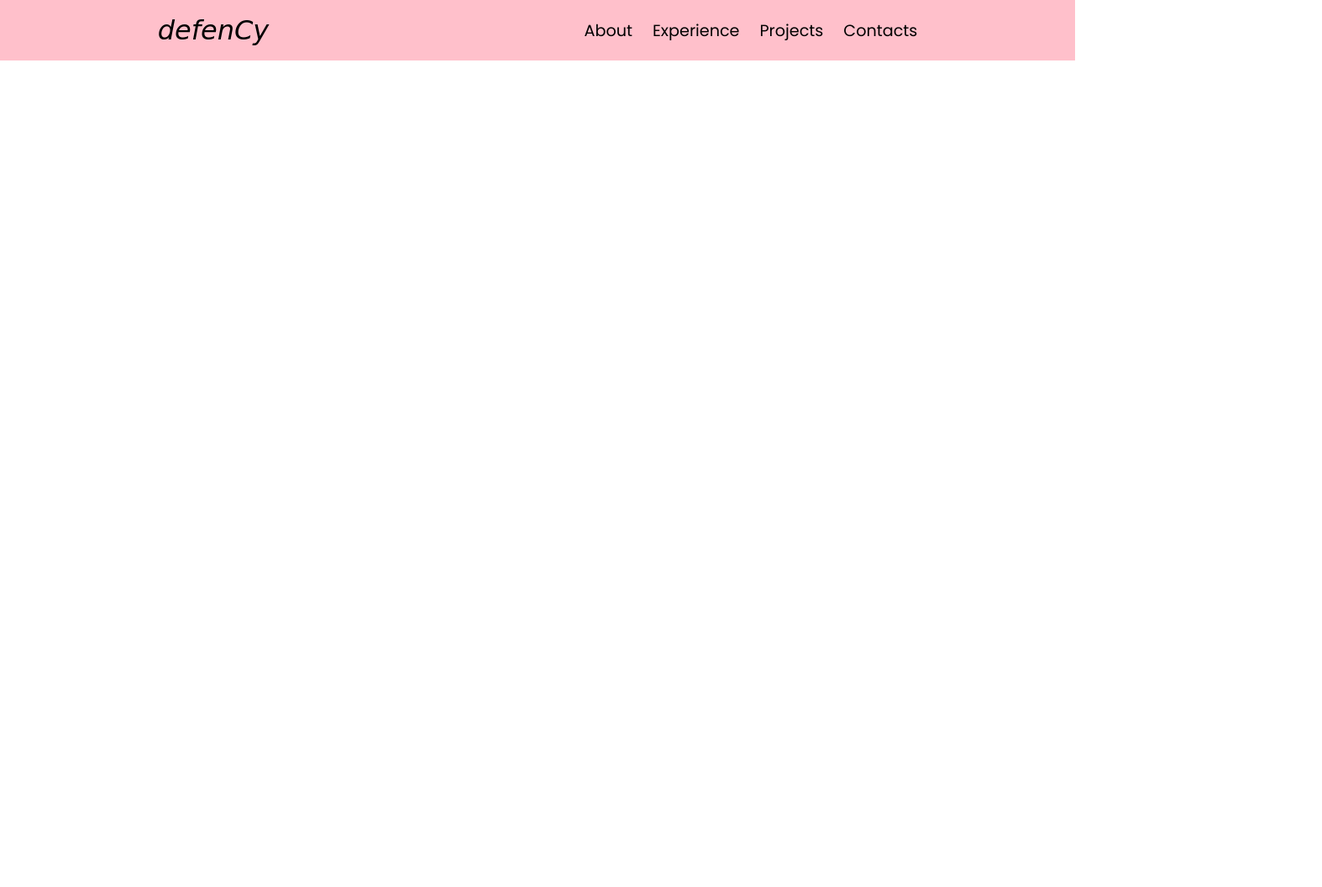
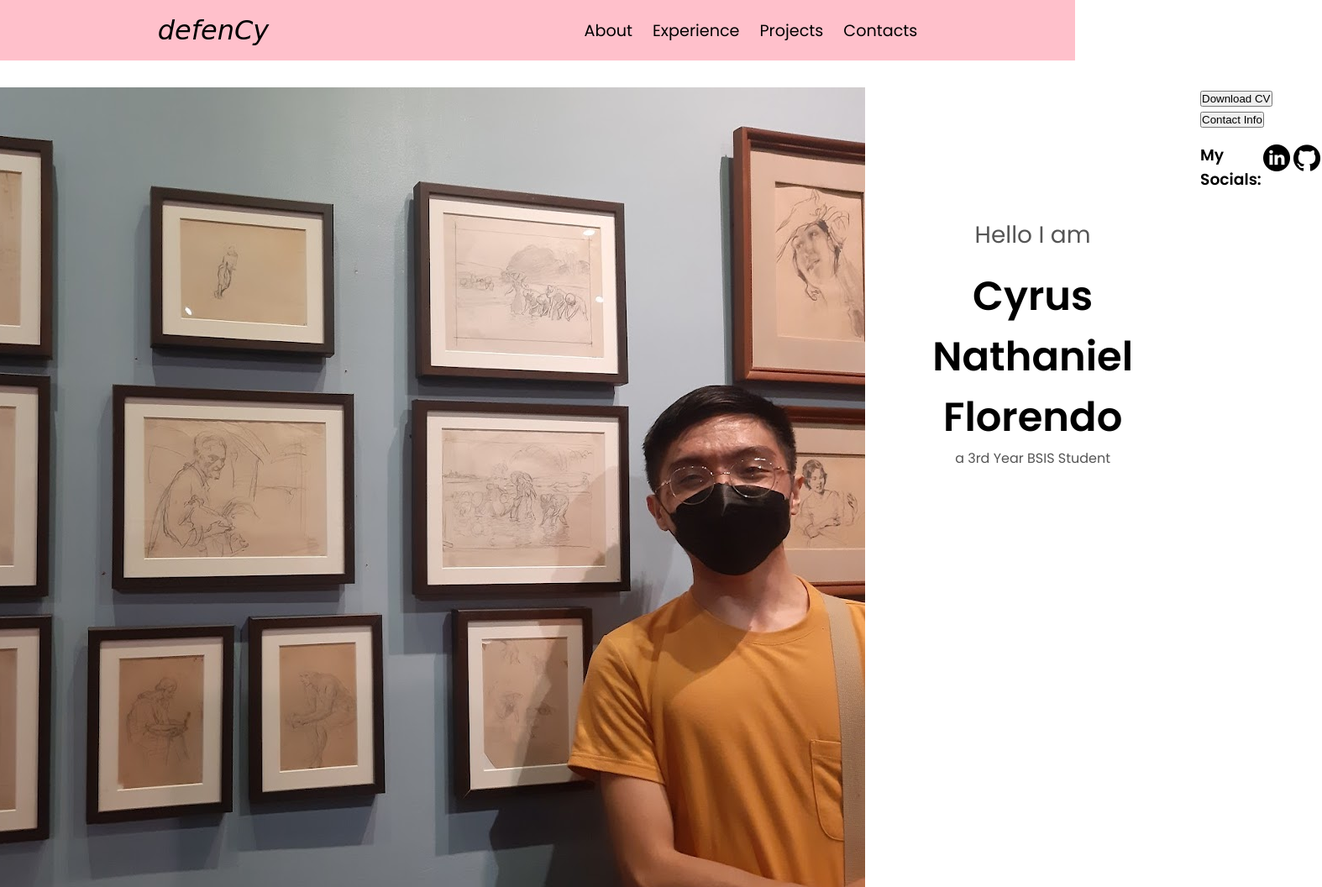
Before and after one commit to defencyyy/TUP_WebDev, a plain HTML site: page index.html in a window 1280 px wide. Shown: the top 1056 px of the page at 84% size, 1574 px wide, since content can reach past the window. Before the commit the page ends 800 px from the top, so only its background shows below. Drawn offline with Linux system fonts and the light colour scheme; a web font is replaced by a local one.

Commit message:
Created Profile Section (need to fix alignment)

```diff
--- a/index.html
+++ b/index.html
@@ -35,6 +35,35 @@
           </div>
       </div>
     </nav>
+    <section id = "profile">
+      <div class = "section_pic-1.jpg">
+        <img src = "./assets/personal (1).jpg" alt = "Profile Picture"/>
+      </div>
+      <div class = "section_text">
+        <p class = "section_text_p1"> Hello I am </p>
+        <h1 class = "title">Cyrus Nathaniel Florendo</h1>
+        <p class = "section_text_p2">a 3rd Year BSIS Student</p>
+      </div>
+      <div class = "btn-container">
+        <button class="btn btn-color-2" onclick="window.open('./assets/BSIS - Years .pdf')">
+          Download CV
+        </button>
+        <button class="btn btn-color-1" onclick="location.href=('#Contacts')">
+          Contact Info
+        </button>
+        <div id="socials-container">
+          <h3 class="My Socials">My Socials:</h3>
+          <img src="./assets/MicrosoftTeams-image (4).png"
+          alt="My LinkedIn"
+          class="icon"
+          onclick="location.href='https://linkedin.com'">
+          <img src="./assets/MicrosoftTeams-image (3).png"
+          alt="My GitHub"
+          class="icon"
+          onclick="location.href='https://github.com'">
+        </div>
+      </div>
+    </section>
     <script src = "script.js"></script>
   </body>
 </html>
--- a/style.css
+++ b/style.css
@@ -151,3 +151,62 @@ a:hover {
 .hamburger-icon span:first-child {
   transform: none;
 }
+
+/* Section */
+section {
+  padding-top: 4vh;
+  height: 96vh;
+  margin: 0 10rem;
+  box-sizing: border-box;
+  min-height: fit-content;
+}
+
+.section-container {
+  display: flex;
+}
+
+/* Profile Section */
+
+#profile {
+  display: flex;
+  justify-content: center;
+  gap: 5rem;
+  height: 80vh;
+}
+
+.section_pic-container {
+  display: flex;
+  height: 400px;
+  width: 400px;
+}
+
+.section_text {
+  align-self: center;
+  text-align: center;
+}
+
+.section_text_p {
+  font-weight: 600;
+}
+
+.section_text_p1 {
+  font-size: 1.75rem;
+  margin-bottom: 1rem;
+}
+
+.title {
+  font-size: 3rem;
+  text-align: center;
+}
+
+#socials-container {
+  display: flex;
+  justify-content: center;
+  margin-top: 1rem;
+}
+
+.icon {
+  cursor: pointer;
+  height: 2rem;
+  padding: 2px;
+}
```
Also changed, not shown: 1 other file.
